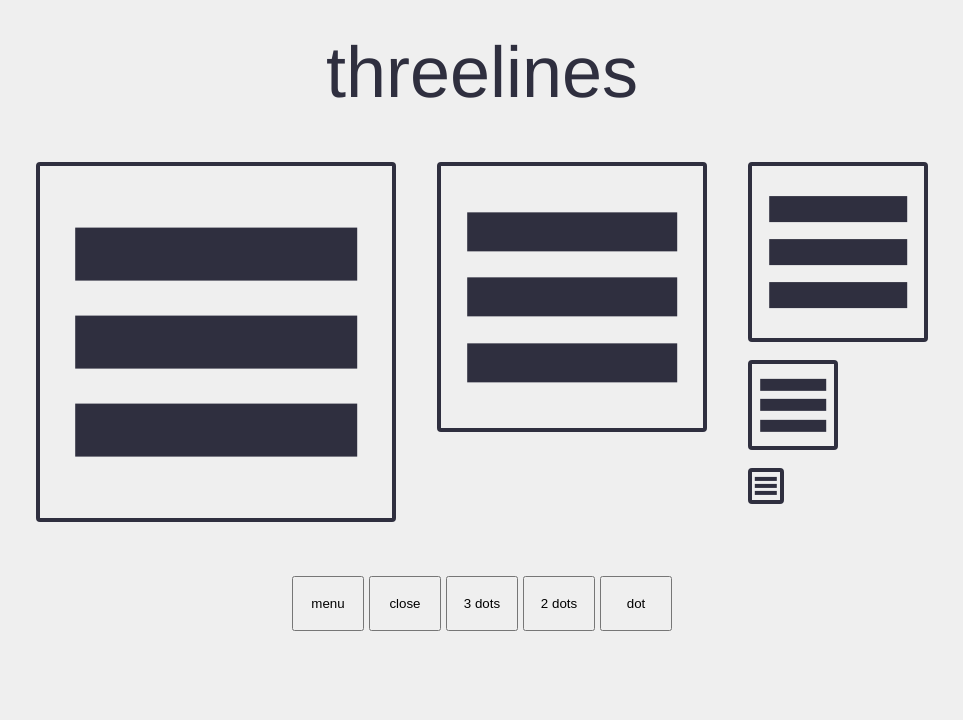
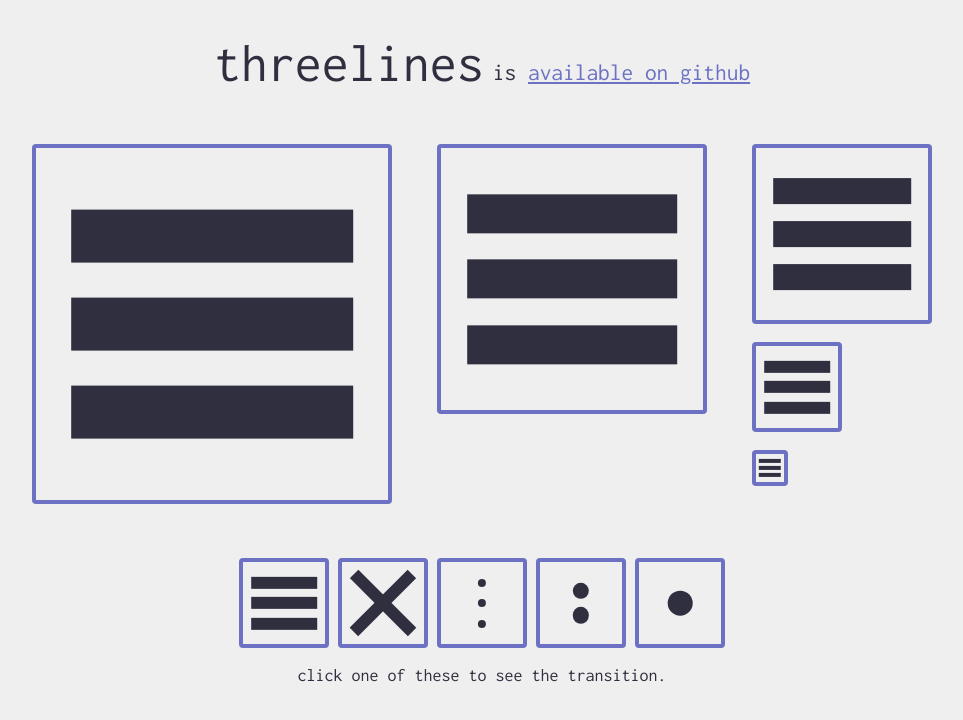
Before and after one commit to brandoncash/threelines, a plain HTML site: page index.html in a window 1280 px wide. Shown: the whole page, without its empty margins (158-1121 px from the left). Drawn offline with Linux system fonts and the light colour scheme.

Commit message:
Added link to GitHub; updated style and added direction to demo

```diff
--- a/assets/sass/_demo.sass
+++ b/assets/sass/_demo.sass
@@ -2,39 +2,53 @@
 	+cf
 	margin-top: 2rem
 
-	.col
-		display: inline-block
-		vertical-align: top
+	.examples
 
-	.threelines
-		margin: 1rem
-		border: 4px solid $color-slate
-		border-radius: 4px
+		.col
+			display: inline-block
+			vertical-align: top
 
-		&.big
-			width: 20rem
-			height: 20rem
+		.threelines
+			margin: 1rem
+			border: 4px solid $color-violet
+			border-radius: 4px
 
-		&.medium
-			width: 15rem
-			height: 15rem
+			&.big
+				width: 20rem
+				height: 20rem
 
-		&.small
-			width: 10rem
-			height: 10rem
+			&.medium
+				width: 15rem
+				height: 15rem
 
-		&.micro
+			&.small
+				width: 10rem
+				height: 10rem
+
+			&.micro
+				width: 5rem
+				height: 5rem
+
+			&.icon
+				width: 2rem
+				height: 2rem
+
+	.buttons
+
+		button
+			position: relative
+			display: inline-block
 			width: 5rem
 			height: 5rem
+			margin-top: 2rem
+			background-color: $color-white
+			border: 4px solid $color-violet
+			border-radius: 4px
+			cursor: pointer
 
-		&.icon
-			width: 2rem
-			height: 2rem
+			&:hover
+				border-color: darken($color-violet, 20%)
 
-	.buttons
-		margin-top: 2rem
-
-		button
-			display: inline-block
-			width: 4rem
-			padding: 1rem 0
+		p
+			margin-top: 1rem
+			text-transform: lowercase
--- a/assets/sass/_global.sass
+++ b/assets/sass/_global.sass
@@ -6,7 +6,7 @@ html
 	line-height: 18px
 
 body
-	font-family: helvetica, arial, sans-serif
+	font-family: Inconsolata, monospace
 	background-color: $color-white
 	color: $color-slate
 	text-align: center
@@ -16,6 +16,21 @@ body
 	margin: 0 auto
 
 h1
+	display: inline-block
 	margin-top: 2rem
-	font-size: 4rem
-	line-height: 4rem
+	vertical-align: bottom
+	line-height: 3rem
+	font-size: 3rem
+
+h2
+	display: inline-block
+	vertical-align: bottom
+	line-height: 2rem
+	font-size: 1.3rem
+	text-transform: lowercase
+
+	&:before
+		content: 'is '
+
+a
+	color: $color-violet
--- a/assets/sass/_utilities.sass
+++ b/assets/sass/_utilities.sass
@@ -1,3 +1,5 @@
+@import url(http://fonts.googleapis.com/css?family=Inconsolata)
+
 // Clear Placeholder
 =cf
 	zoom: 1
--- a/assets/scripts/demo.js
+++ b/assets/scripts/demo.js
@@ -4,7 +4,7 @@
 
 $(document).ready(function () {
 	var $threelinesDemo = $('#threelines-demo'),
-		$threelines = $threelinesDemo.find('.threelines'),
+		$threelines = $threelinesDemo.find('.examples .threelines'),
 		$frameButtons = $threelinesDemo.find('button');
 
 	$frameButtons.click(function (event) {
--- a/index.html
+++ b/index.html
@@ -16,7 +16,12 @@
 		<div id="page-container">
 			<h1>threelines</h1>
 
+			<h2>
+				<a href="https://github.com/brandoncash/threelines">available on GitHub</a>
+			</h2>
+
 			<div id="threelines-demo">
+				<div class="examples">
 					<div class="col">
 						<div class="threelines big" data-frame="menu">
 							<div class="line"></div>
@@ -48,13 +53,27 @@
 							<div class="line"></div>
 						</div>
 					</div>
+				</div>
 
 				<div class="buttons">
-					<button data-frame="menu">menu</button>
-					<button data-frame="close">close</button>
-					<button data-frame="dots three">3 dots</button>
-					<button data-frame="dots two">2 dots</button>
-					<button data-frame="dot">dot</button>
+					<button class="threelines icon" data-frame="menu">
+						<div class="line"></div><div class="line"></div><div class="line"></div>
+					</button>
+					<button class="threelines icon" data-frame="close">
+						<div class="line"></div><div class="line"></div><div class="line"></div>
+					</button>
+					<button class="threelines icon" data-frame="dots three">
+						<div class="line"></div><div class="line"></div><div class="line"></div>
+					</button>
+					<button class="threelines icon" data-frame="dots two">
+						<div class="line"></div><div class="line"></div><div class="line"></div>
+					</button>
+					<button class="threelines icon" data-frame="dot">
+						<div class="line"></div><div class="line"></div><div class="line"></div>
+					</button>
+
+					<p>Click one of these to see the transition.</p>
+				</div>
 			</div>
 		</div>
 
```
Also changed, not shown: assets/styles.css, 1 other file. Lines whose indentation alone changed are shown as unchanged.
